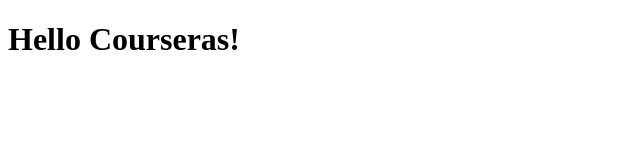
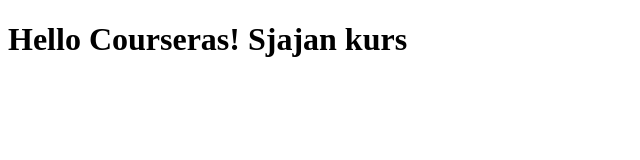
Before and after one commit to gmsrki/coursera-test, a plain HTML site: page site/index.html in a window 1280 px wide. Shown: the whole page, without its empty margins (0-640 px from the left). Drawn offline with Linux system fonts and the light colour scheme.

Commit message:
dodo sam malo

```diff
--- a/site/index.html
+++ b/site/index.html
@@ -4,6 +4,6 @@
 	<title>Hello world coursera</title>
 </head>
 <body>
-<h1>Hello Courseras!</h1>
+<h1>Hello Courseras! Sjajan kurs</h1>
 </body>
 </html>
```
